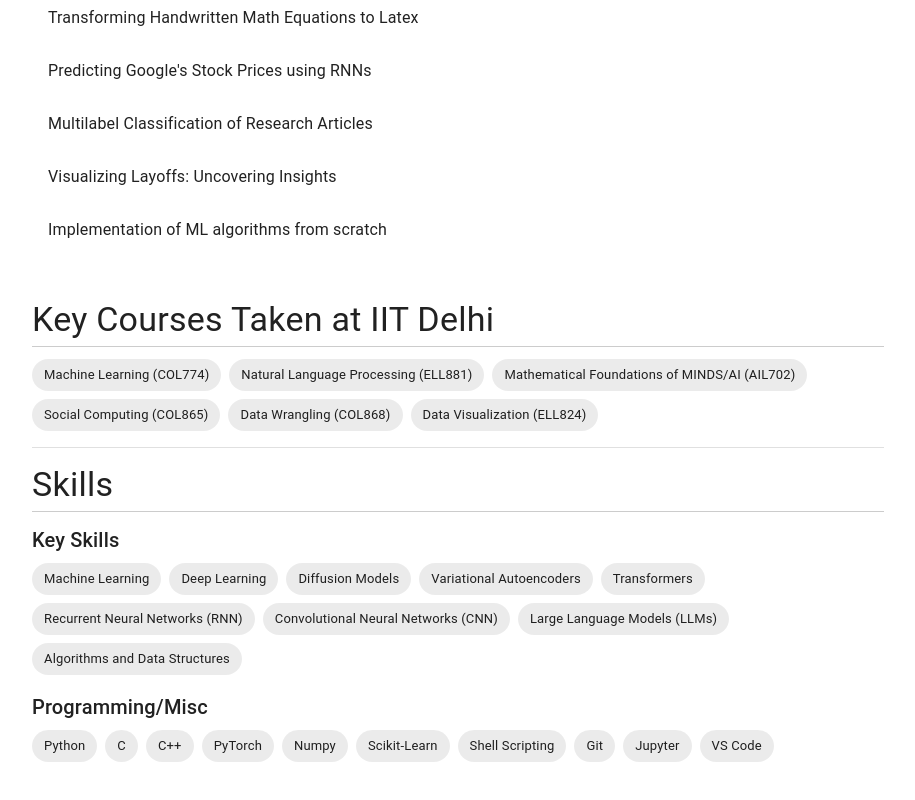
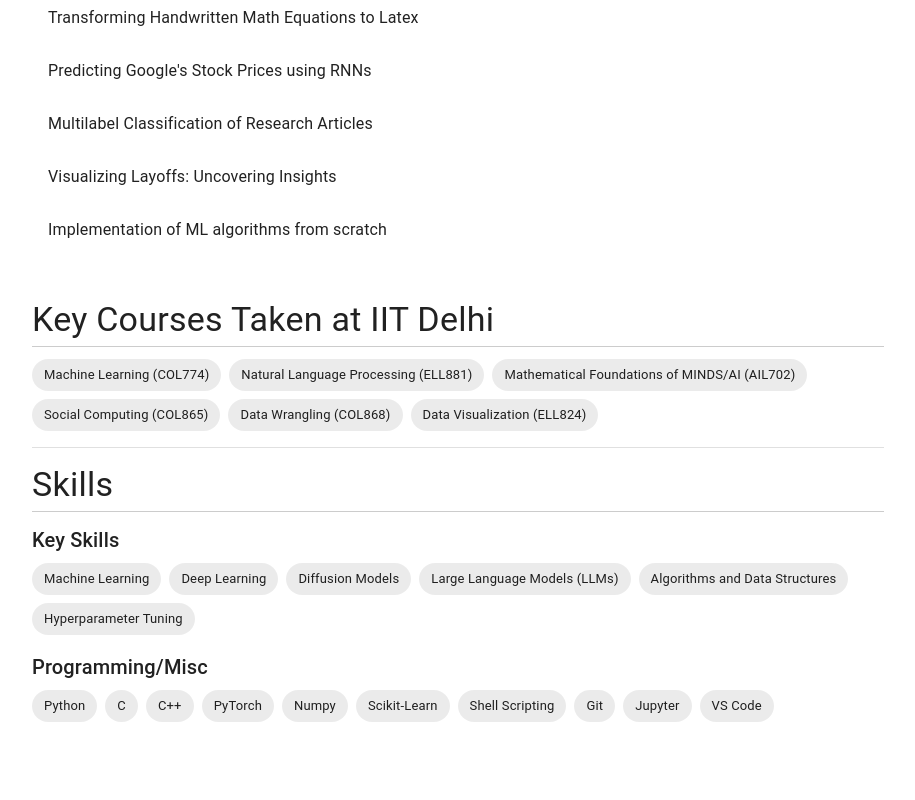
Before and after one commit to lakshaykakkar/lakshaykakkar.github.io, a React (Create React App) app in the folder my-portfolio/: page / in a window 1280 px wide. Shown: the part 2063-2863 px from the top of the page, without its empty margins (182-1097 px from the left). After the commit the page ends 2837 px from the top, so only its background shows below. Built offline with nearby package versions, Linux system fonts and the light colour scheme.

Commit message:
Update skills listed in Skills component
Removed several outdated skills and added hyperparameter tuning.

```diff
--- a/my-portfolio/src/components/Skills.tsx
+++ b/my-portfolio/src/components/Skills.tsx
@@ -28,12 +28,9 @@ const Skills: React.FC = () => {
         <Chip label="Machine Learning" />
         <Chip label="Deep Learning" />
         <Chip label="Diffusion Models" />
-        <Chip label="Variational Autoencoders" />
-        <Chip label="Transformers" />
-        <Chip label="Recurrent Neural Networks (RNN)" />
-        <Chip label="Convolutional Neural Networks (CNN)" />
         <Chip label="Large Language Models (LLMs)" />
         <Chip label="Algorithms and Data Structures" />
+        <Chip label="Hyperparameter Tuning" />
       </Box>
 
       <Typography variant="h6" component="h3" gutterBottom>
```
